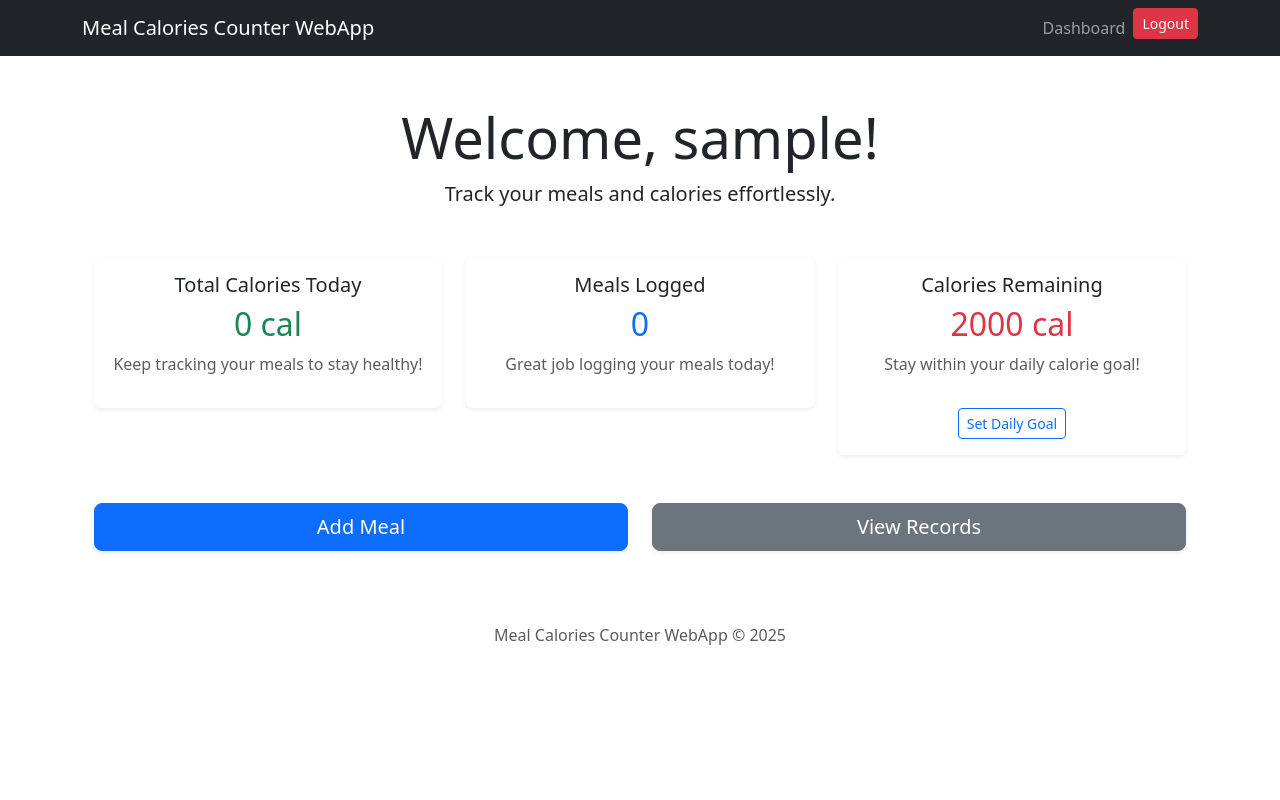
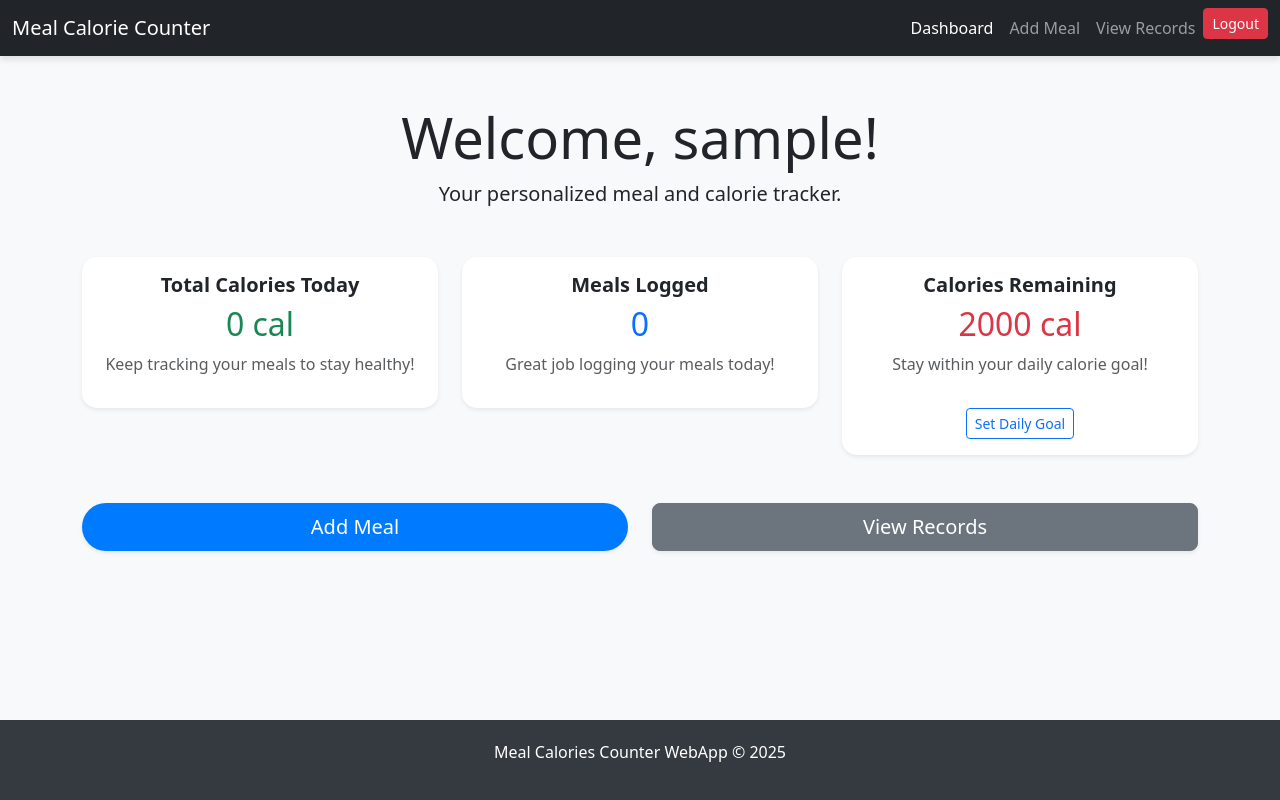
Before and after one commit to adithyansgithub/MealCalorie-project, a Django app: page /dashboard/ in a window 1280 px wide. Run offline with Django 5.2, Linux system fonts and the light colour scheme; the visitor is signed in with stand-in values (Sample User, id 1); data that the repository does not hold is empty.

Commit message:
Updated dashboard

```diff
--- a/authentication/templates/authentication/dashboard.html
+++ b/authentication/templates/authentication/dashboard.html
@@ -1,13 +1,78 @@
-{% extends 'base.html' %}
+<!DOCTYPE html>
+<html>
+<head>
+    <title>Dashboard - Meal Calories Counter WebApp</title>
+    <!-- Add Bootstrap CSS -->
+    <link href="https://cdn.jsdelivr.net/npm/bootstrap@5.3.0-alpha3/dist/css/bootstrap.min.css" rel="stylesheet">
+    <!-- Add Custom CSS -->
+    <style>
+        body {
+            background-color: #f8f9fa;
+            display: flex;
+            flex-direction: column;
+            min-height: 100vh;
+        }
+        .navbar {
+            box-shadow: 0 4px 6px rgba(0, 0, 0, 0.1);
+        }
+        .card {
+            border-radius: 15px;
+        }
+        .card-title {
+            font-weight: bold;
+        }
+        .btn-custom {
+            background-color: #007bff;
+            color: white;
+            border-radius: 50px;
+        }
+        .btn-custom:hover {
+            background-color: #0056b3;
+        }
+        .footer {
+            margin-top: auto; /* Push the footer to the bottom */
+            padding: 20px 0;
+            background-color: #343a40;
+            color: white;
+        }
+    </style>
+</head>
+<body>
+    <!-- Navbar -->
+    <nav class="navbar navbar-expand-lg navbar-dark bg-dark">
+        <div class="container-fluid">
+            <a class="navbar-brand" href="#">Meal Calorie Counter</a>
+            <button class="navbar-toggler" type="button" data-bs-toggle="collapse" data-bs-target="#navbarNav" aria-controls="navbarNav" aria-expanded="false" aria-label="Toggle navigation">
+                <span class="navbar-toggler-icon"></span>
+            </button>
+            <div class="collapse navbar-collapse" id="navbarNav">
+                <ul class="navbar-nav ms-auto">
+                    <li class="nav-item">
+                        <a class="nav-link active" href="{% url 'dashboard' %}">Dashboard</a>
+                    </li>
+                    <li class="nav-item">
+                        <a class="nav-link" href="{% url 'add_meal' %}">Add Meal</a>
+                    </li>
+                    <li class="nav-item">
+                        <a class="nav-link" href="{% url 'records' %}">View Records</a>
+                    </li>
+                    <li class="nav-item">
+                        <!-- Logout Button -->
+                        <form method="post" action="{% url 'logout' %}" class="d-inline">
+                            {% csrf_token %}
+                            <button type="submit" class="btn btn-danger btn-sm">Logout</button>
+                        </form>
+                    </li>
+                </ul>
+            </div>
+        </div>
+    </nav>
 
-{% block title %}Dashboard - Meal Calories Counter WebApp{% endblock %}
-
-{% block content %}
+    <!-- Welcome Section -->
     <div class="container mt-5">
-    <!-- Welcome Section -->
         <div class="text-center mb-5">
             <h1 class="display-4">Welcome, {{ user.username }}!</h1>
-        <p class="lead">Track your meals and calories effortlessly.</p>
+            <p class="lead">Your personalized meal and calorie tracker.</p>
         </div>
 
         <!-- Stats Section -->
@@ -48,7 +113,7 @@
         <!-- Actions Section -->
         <div class="row text-center">
             <div class="col-md-6 mb-4">
-            <a href="{% url 'add_meal' %}" class="btn btn-lg btn-primary w-100 shadow-sm">
+                <a href="{% url 'add_meal' %}" class="btn btn-lg btn-custom w-100 shadow-sm">
                     <i class="bi bi-plus-circle"></i> Add Meal
                 </a>
             </div>
@@ -58,11 +123,11 @@
                 </a>
             </div>
         </div>
+    </div>
 
     <!-- Footer Section -->
-    <div class="text-center mt-5">
-        <p class="text-muted">Meal Calories Counter WebApp &copy; {{ year }}</p>
-    </div>
+    <div class="footer text-center">
+        <p>Meal Calories Counter WebApp &copy; {{ year }}</p>
     </div>
 
     <!-- Modal for Setting Daily Calorie Goal -->
@@ -89,4 +154,8 @@
             </div>
         </div>
     </div>
-{% endblock %}
+
+    <!-- Add Bootstrap JS -->
+    <script src="https://cdn.jsdelivr.net/npm/bootstrap@5.3.0-alpha3/dist/js/bootstrap.bundle.min.js"></script>
+</body>
+</html>
```
Also changed, not shown: mealcalorie_app/templates/mealcalorie_app/add_meal.html (+8 -1 lines), mealcalorie_app/templates/mealcalorie_app/records.html (+43 -5 lines). Lines whose indentation alone changed are shown as unchanged.
